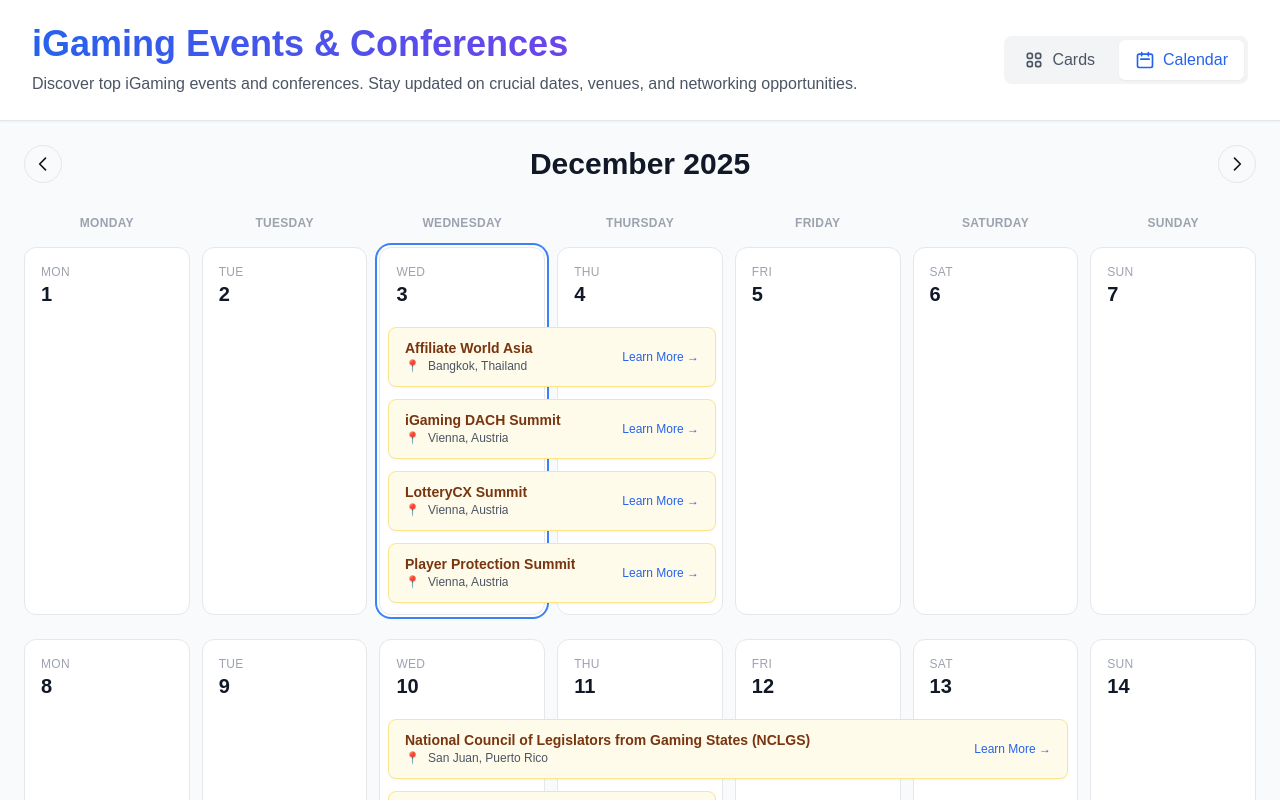
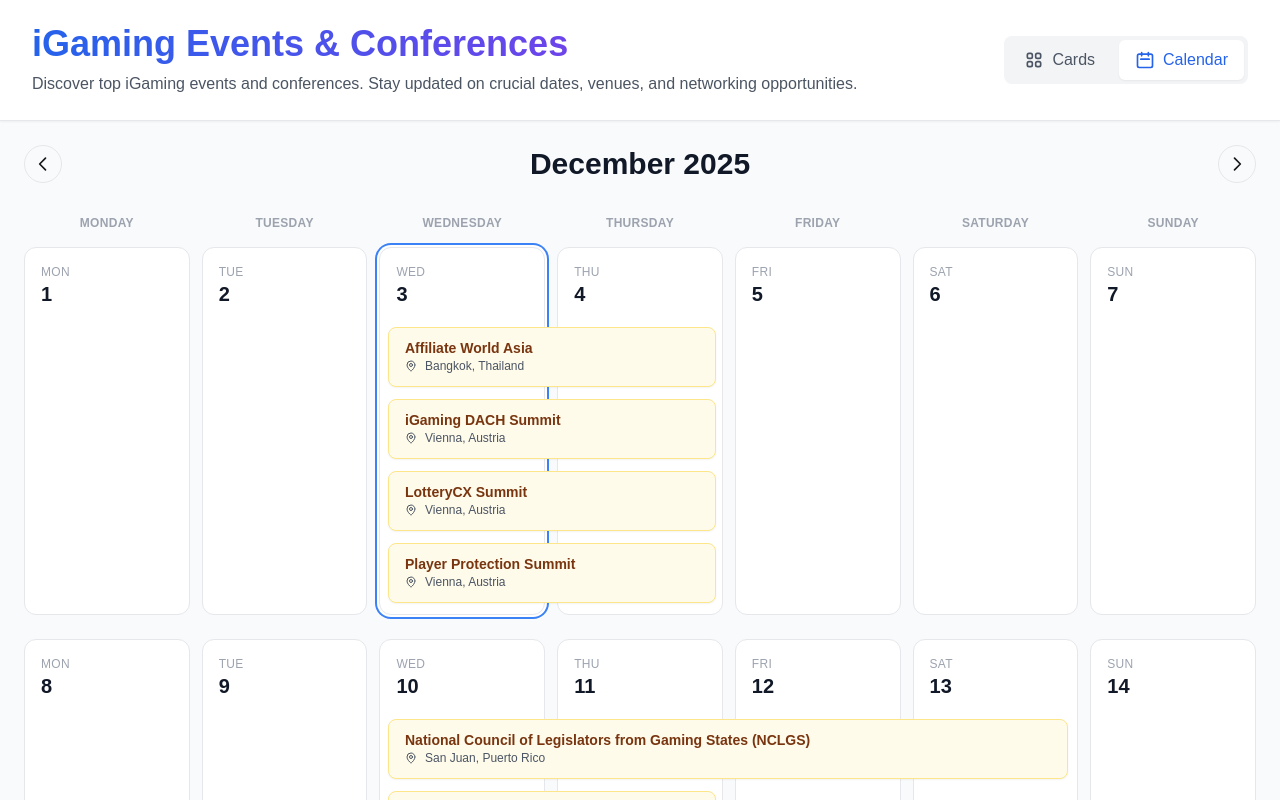
Before and after one commit to PayRam/gaming-event-calendar, a Next.js app: page / in a window 1280 px wide. Both pictures are taken after a click on the button "Calendar". Shown: the top 800 px of the page. Built offline with nearby package versions, Linux system fonts and the light colour scheme.

Commit message:
feat: enhance CalendarView with event link and location icon

```diff
--- a/src/components/CalendarView.tsx
+++ b/src/components/CalendarView.tsx
@@ -1,6 +1,7 @@
 "use client";
 
 import { useMemo } from "react";
+import { MapPin } from "lucide-react";
 
 import { GameEvent } from "@/types/events";
 import { getMonthYear, parseDate } from "@/utils/dateUtils";
@@ -370,35 +371,28 @@ export default function CalendarView({
                       paddingRight: "12px",
                     }}
                   >
-                    <div
-                      className={`flex h-[60px] items-center justify-between gap-3 px-4 py-3 shadow-sm transition-all hover:shadow-md ${
+                    <a
+                      href={eventUrl}
+                      target="_blank"
+                      rel="noreferrer"
+                      className={`flex h-[60px] items-center gap-3 px-4 py-3 shadow-sm transition-all hover:shadow-md cursor-pointer ${
                         isMultiDay
                           ? "bg-amber-50 border border-amber-200 text-amber-900"
                           : "bg-white border border-gray-200 text-gray-900"
                       } ${radiusClasses}`}
                     >
-                      <div className="min-w-0">
+                      <div className="min-w-0 flex-1">
                         <div className="truncate text-sm font-semibold leading-tight">
                           {segment.event.eventName}
                         </div>
                         <div className="flex items-center gap-2 text-xs text-gray-600">
-                          <span role="img" aria-hidden="true">
-                            📍
-                          </span>
+                          <MapPin className="w-3 h-3 flex-shrink-0" />
                           <span className="truncate">
                             {segment.event.location}
                           </span>
                         </div>
                       </div>
-                      <a
-                        href={eventUrl}
-                        className="whitespace-nowrap text-xs font-medium text-blue-600 hover:text-blue-700"
-                        target="_blank"
-                        rel="noreferrer"
-                      >
-                        Learn More →
-                      </a>
-                    </div>
+                    </a>
                   </div>
                 );
               })}
```
Also changed, not shown: package.json (+6 -5 lines).
